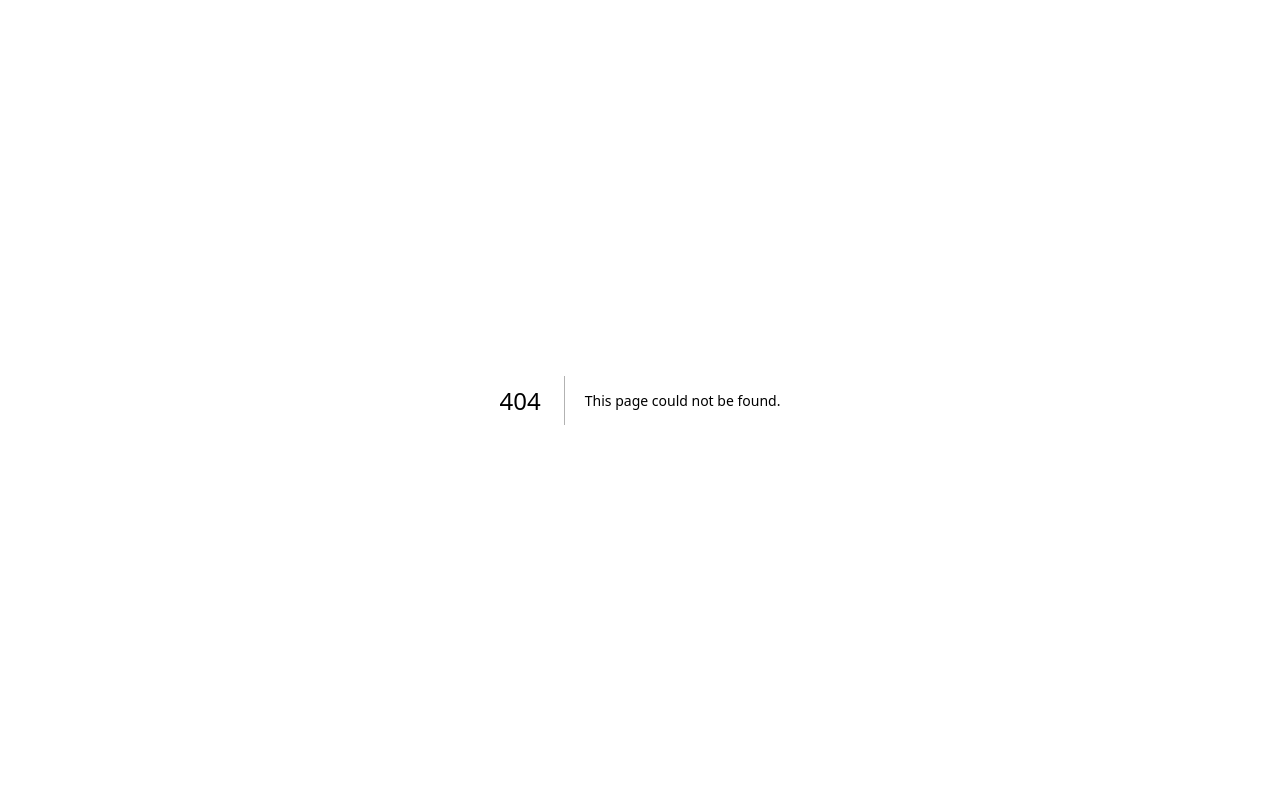
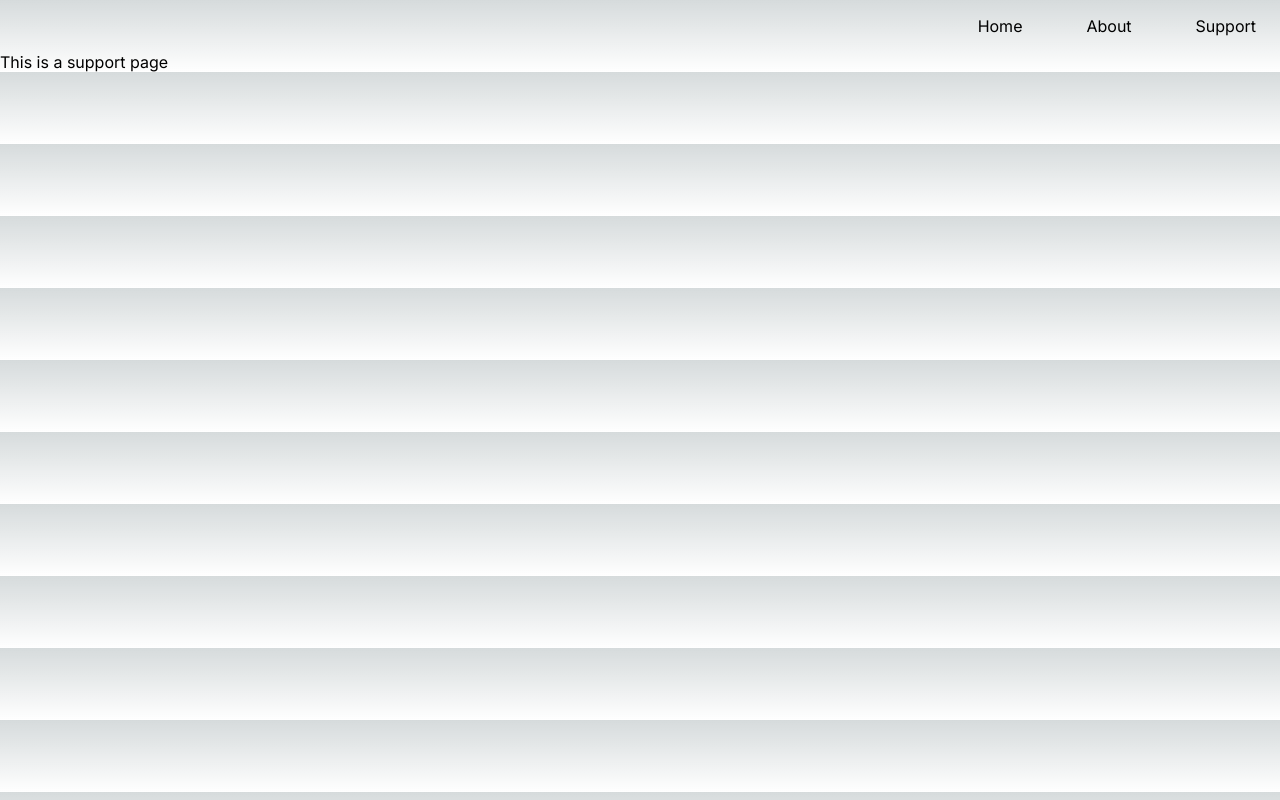
Before and after one commit to szy-kenn/better-myanimelist, a Next.js app: page /support in a window 1280 px wide. Before the commit this address had no page. Built offline with nearby package versions, Linux system fonts and the light colour scheme.

Commit message:
added styles

```diff
--- a/next.config.js
+++ b/next.config.js
@@ -1,4 +1,8 @@
 /** @type {import('next').NextConfig} */
-const nextConfig = {}
+const nextConfig = {
+    async redirects() {
+        return [{ source: "/", destination: "/home", permanent: true }];
+    },
+};
 
-module.exports = nextConfig
+module.exports = nextConfig;
--- /dev/null
+++ b/src/app/(base)/support/page.tsx
@@ -0,0 +1,7 @@
+import React from "react";
+
+const Page = () => {
+    return <div>This is a support page</div>;
+};
+
+export default Page;
--- /dev/null
+++ b/src/app/api/route.ts
@@ -0,0 +1,5 @@
+import { NextResponse } from "next/server";
+
+export async function GET(req: Request) {
+    return NextResponse.json({ message: "Hello NextJS!!!" });
+}
--- a/src/app/globals.css
+++ b/src/app/globals.css
@@ -82,7 +82,6 @@
 html,
 body {
   max-width: 100vw;
-  overflow-x: hidden;
 }
 
 body {
--- a/src/app/layout.tsx
+++ b/src/app/layout.tsx
@@ -1,22 +1,31 @@
-import './globals.css'
-import type { Metadata } from 'next'
-import { Inter } from 'next/font/google'
+import "./globals.css";
+import styles from "./sass/styles.module.scss";
+import type { Metadata } from "next";
+import { Inter } from "next/font/google";
+import Link from "next/link";
 
-const inter = Inter({ subsets: ['latin'] })
+const inter = Inter({ subsets: ["latin"] });
 
 export const metadata: Metadata = {
-  title: 'Create Next App',
-  description: 'Generated by create next app',
-}
+    title: "MyBetterAnimeList",
+    description: "Generated by create next app",
+};
 
 export default function RootLayout({
-  children,
+    children,
 }: {
-  children: React.ReactNode
+    children: React.ReactNode;
 }) {
-  return (
-    <html lang="en">
-      <body className={inter.className}>{children}</body>
-    </html>
-  )
+    return (
+        <html lang="en">
+            <body className={inter.className}>
+                <nav className={styles.navbar}>
+                    <Link href="/home">Home</Link>
+                    <Link href="/about">About</Link>
+                    <Link href="/support">Support</Link>
+                </nav>
+                {children}
+            </body>
+        </html>
+    );
 }
--- /dev/null
+++ b/src/app/sass/styles.module.scss
@@ -0,0 +1,23 @@
+.navbar {
+    position: relative;
+    width: 100%;
+    display: flex;
+    justify-content: flex-end;
+    align-items: center;
+    // border: 1px solid red;
+    gap: 1rem;
+
+    a {
+        position: relative;
+        width: fit-content;
+        display: flex;
+        justify-content: flex-end;
+        align-items: center;
+        gap: 0.25rem;
+        padding: 1rem 1.5rem;
+
+        &:hover {
+            background-color: #131313;
+        }
+    }
+}
```
Also changed, not shown: src/app/(base)/about/page.tsx (added, +7 -0 lines), src/app/home/page.tsx (added, +7 -0 lines), src/app/page.tsx (deleted, +0 -95 lines), 1 other file (tests, documents, lock files or other folders).
